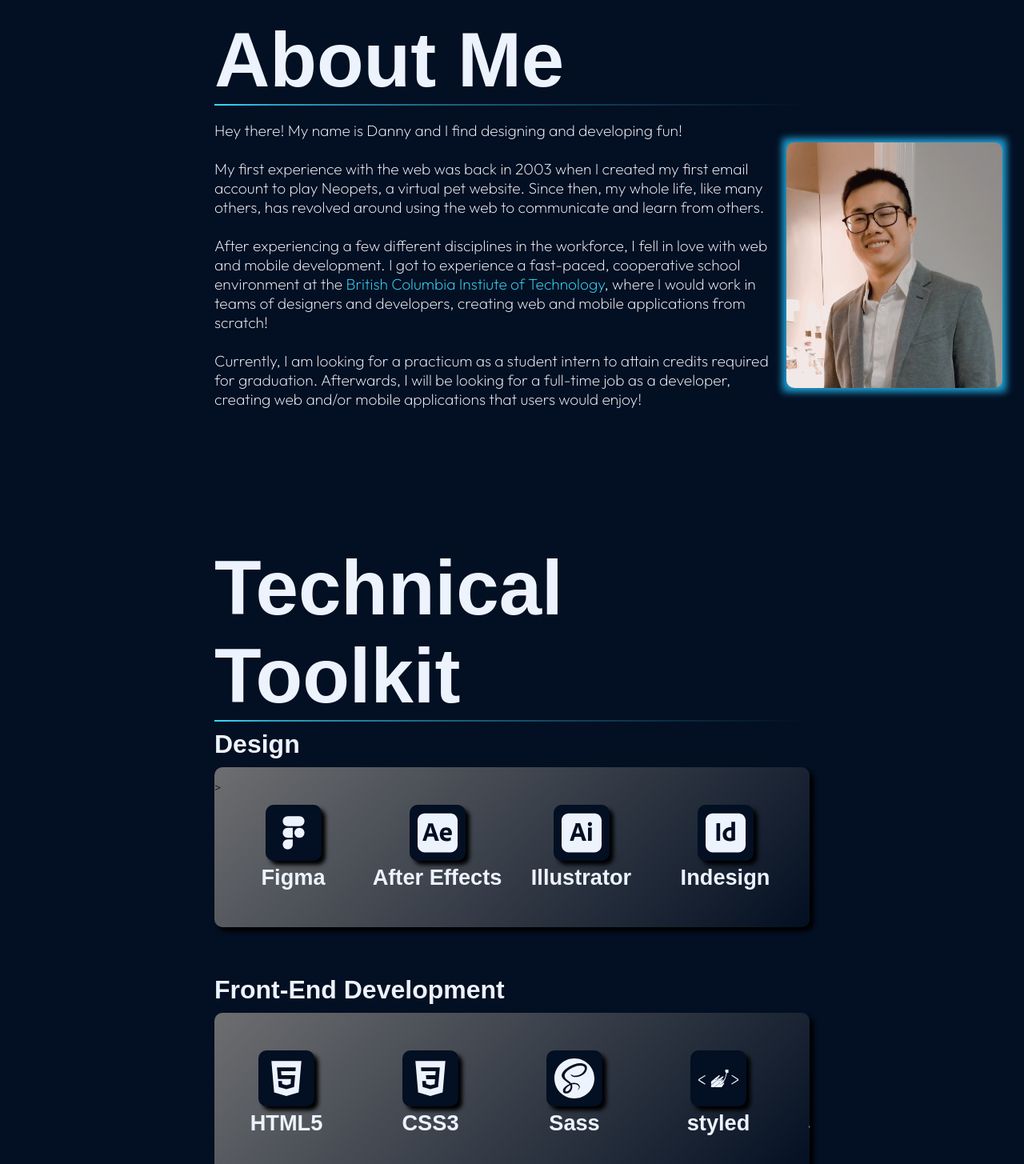
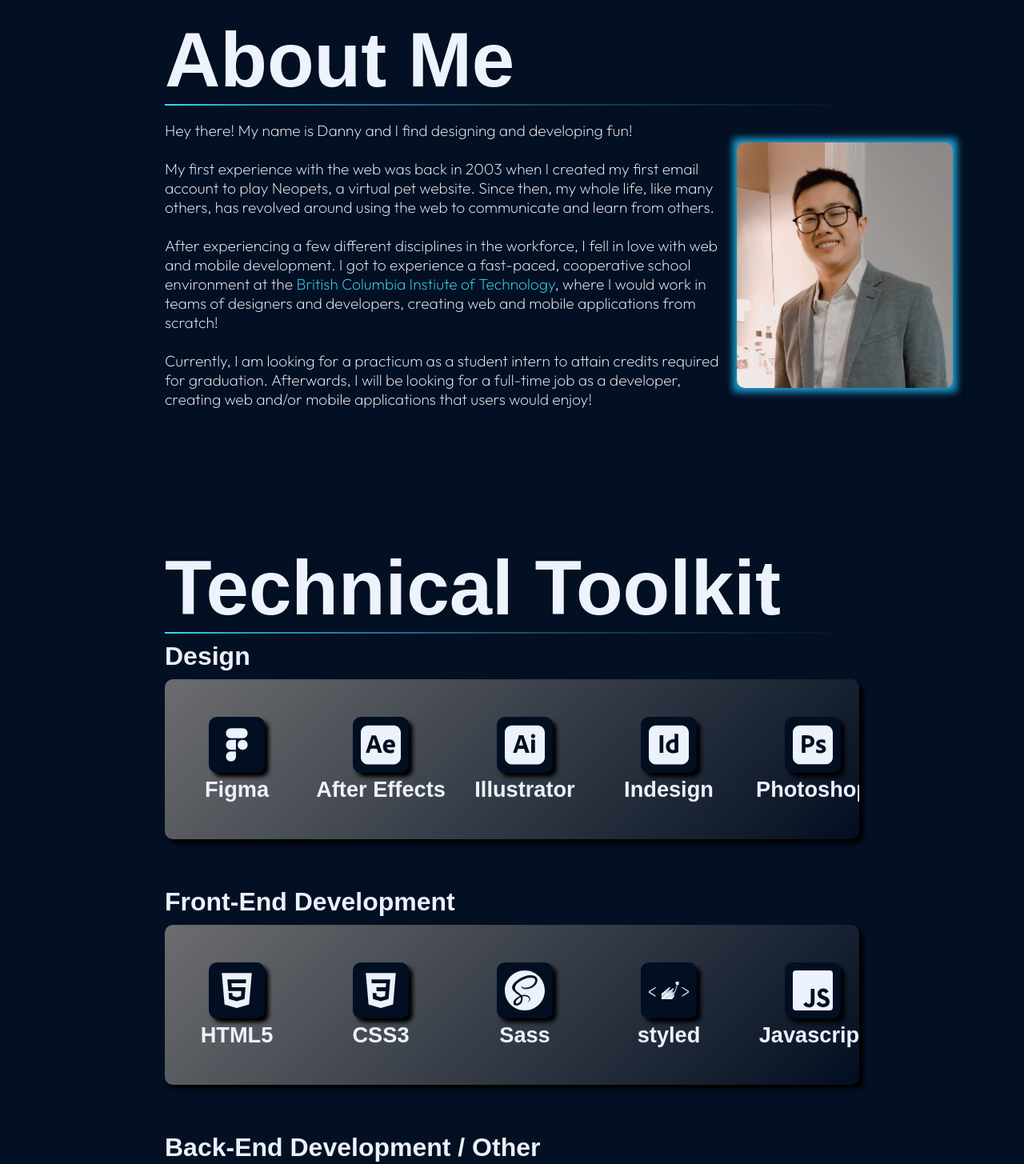
Before and after one commit to dnguyen130/portfolio, a Next.js app: page / in a window 1280 px wide. Shown: the part 800-2255 px from the top of the page at 80% size. Built offline with nearby package versions, Linux system fonts and the light colour scheme; a web font is replaced by a local one.

Commit message:
figure out children transition in toolkit

```diff
--- a/components/AboutMe/index.js
+++ b/components/AboutMe/index.js
@@ -1,8 +1,11 @@
 import styled from "styled-components";
-import { motion } from "framer-motion";
+import { useEffect } from "react";
 
 import { useTheme } from "../../utils/provider";
 import { site_theme } from "../../utils/variables";
+
+import { useAnimation, motion } from "framer-motion";
+import { useInView } from "react-intersection-observer";
 
 const AboutMeCont = styled.div`
   display: flex;
@@ -14,14 +17,14 @@ const AboutMeCont = styled.div`
 const AboutMeText = styled.p`
   color: ${props=>props.color};
   font-size: 1.2rem;
-  width: 70%;
+  width: 100%;
   font-weight: 400;
 `
 
 const ImgCont = styled.div`
   box-shadow: inset 0 0 12px 10px ${props=>props.scolor}, inset 0 0 10px 3px ${props=>props.scolor};
   background-color: #20ace4;
-  width: 30%;
+  width: 100%;
   padding: 15px;
   display: flex;
   justify-content: center;
@@ -44,12 +47,27 @@ const Link = styled.a`
   }
 `
 
+const variants = {
+  visible: {opacity: 1, x: 0, transition: {ease: "easeOut", duration: 1.5}},
+  lefthidden: {opacity: 0, x: -200},
+  righthidden: {opacity: 0, x: 200}
+}
+
 const AboutMe = ({}) => {
 
   const {theme} = useTheme();
+  const controls = useAnimation();
+  const [ref, inView] = useInView();
+
+  useEffect(() => {
+    if(inView) {
+      controls.start("visible"); }
+  }, [controls, inView]
+  )
 
   return (
     <AboutMeCont>
+      <motion.div ref={ref} animate={controls} initial="lefthidden" variants={variants} style={{width: "70%"}}>
       <AboutMeText color={site_theme[theme].text}>
         Hey there! My name is Danny and I find designing and developing fun! <br/> <br/>
         My first experience with the web was back in 2003 when I created my first email account to play Neopets, a virtual pet website.
@@ -61,9 +79,12 @@ const AboutMe = ({}) => {
         Currently, I am looking for a practicum as a student intern to attain credits required for graduation. Afterwards, I will be looking for a full-time job
         as a developer, creating web and/or mobile applications that users would enjoy!
       </AboutMeText>
-      <ImgCont scolor={site_theme[theme].background}>
-      <AboutMeImage src="/profile.png" />
-      </ImgCont>
+      </motion.div>
+      <motion.div ref={ref} animate={controls} initial="righthidden" variants={variants} style={{width: "30%"}}>
+        <ImgCont scolor={site_theme[theme].background}>
+          <AboutMeImage src="/profile.png" />
+        </ImgCont>
+      </motion.div>
     </AboutMeCont>
   )
 }
--- a/components/Toolkit/index.js
+++ b/components/Toolkit/index.js
@@ -1,5 +1,5 @@
 import styled from "styled-components";
-import { motion } from "framer-motion";
+import { useEffect } from "react";
 
 import { useTheme } from "../../utils/provider";
 import { site_theme } from "../../utils/variables";
@@ -29,6 +29,9 @@ import {
 
 import { IoLogoHtml5, IoLogoCss3 } from "react-icons/io"
 
+import { useAnimation, motion } from "framer-motion";
+import { useInView } from "react-intersection-observer";
+
 const ToolkitCont = styled.div`
   display: flex;
   flex-direction: column;
@@ -57,7 +60,6 @@ const Toolbar = styled.div`
 const ToolRow = styled.div`
   width: 100%;
   display: flex;
-  justify-content: flex-start;
   flex-wrap: nowrap;
   overflow-x: auto;
 
@@ -107,15 +109,29 @@ const ToolLabel = styled.div`
   text-align: center;
 `
 
+const variants = {
+  visible: {opacity: 1, y: 0, transition: {ease: "easeOut", duration: 1.5}},
+  hidden: {opacity: 0, y: 50},
+}
+
 const Toolkit = ({}) => {
 
   const {theme} = useTheme();
+  const controls = useAnimation();
+  const [ref, inView] = useInView();
+
+  useEffect(() => {
+    if(inView) {
+      controls.start("visible"); }
+  }, [controls, inView]
+  )
 
   return (
     <ToolkitCont>
+      <motion.div ref={ref} animate={controls} initial="hidden" variants={variants}>
       <Toolheader headcolor={site_theme[theme].text}>Design</Toolheader>
       <Toolbar bargrad1={site_theme[theme].gray} bargrad2={site_theme[theme].background}>
-        <ToolRow scrollcontcolor={site_theme[theme].oppositeGray} scrollbarcolor={site_theme[theme].weak}>>
+        <ToolRow scrollcontcolor={site_theme[theme].oppositeGray} scrollbarcolor={site_theme[theme].weak}>
         <ToolGroup>
           <Tool toolbg={site_theme[theme].background}>
             <CgFigma size="50px" color={site_theme[theme].text}/>
@@ -154,6 +170,8 @@ const Toolkit = ({}) => {
         </ToolGroup>
         </ToolRow>
       </Toolbar>
+      </motion.div>
+      <motion.div ref={ref} animate={controls} initial="hidden" variants={variants}>
       <Toolheader headcolor={site_theme[theme].text}>Front-End Development</Toolheader>
       <Toolbar bargrad1={site_theme[theme].gray} bargrad2={site_theme[theme].background}>
         <ToolRow scrollcontcolor={site_theme[theme].oppositeGray} scrollbarcolor={site_theme[theme].weak}>
@@ -225,6 +243,8 @@ const Toolkit = ({}) => {
         </ToolGroup>
         </ToolRow>
       </Toolbar>
+      </motion.div>
+      <motion.div ref={ref} animate={controls} initial="hidden" variants={variants}>
       <Toolheader headcolor={site_theme[theme].text}>Back-End Development / Other</Toolheader>
       <Toolbar bargrad1={site_theme[theme].gray} bargrad2={site_theme[theme].background}>
         <ToolRow scrollcontcolor={site_theme[theme].oppositeGray} scrollbarcolor={site_theme[theme].weak}>
@@ -272,6 +292,7 @@ const Toolkit = ({}) => {
         </ToolGroup>
         </ToolRow>
       </Toolbar>
+      </motion.div>
     </ToolkitCont>
   )
 }
--- a/pages/index.js
+++ b/pages/index.js
@@ -53,14 +53,14 @@ const CenterCont = styled.div`
   flex-direction: column;
   justify-content: center;
   align-items: center;
-  width: 60%;
+  width: 70%;
   min-height: 720px;
 `
 
 const SectionCont = styled.div`
   display: flex;
   flex-direction: column;
-  width: 60%;
+  width: 70%;
   margin-bottom: 150px;
 `
 
```
